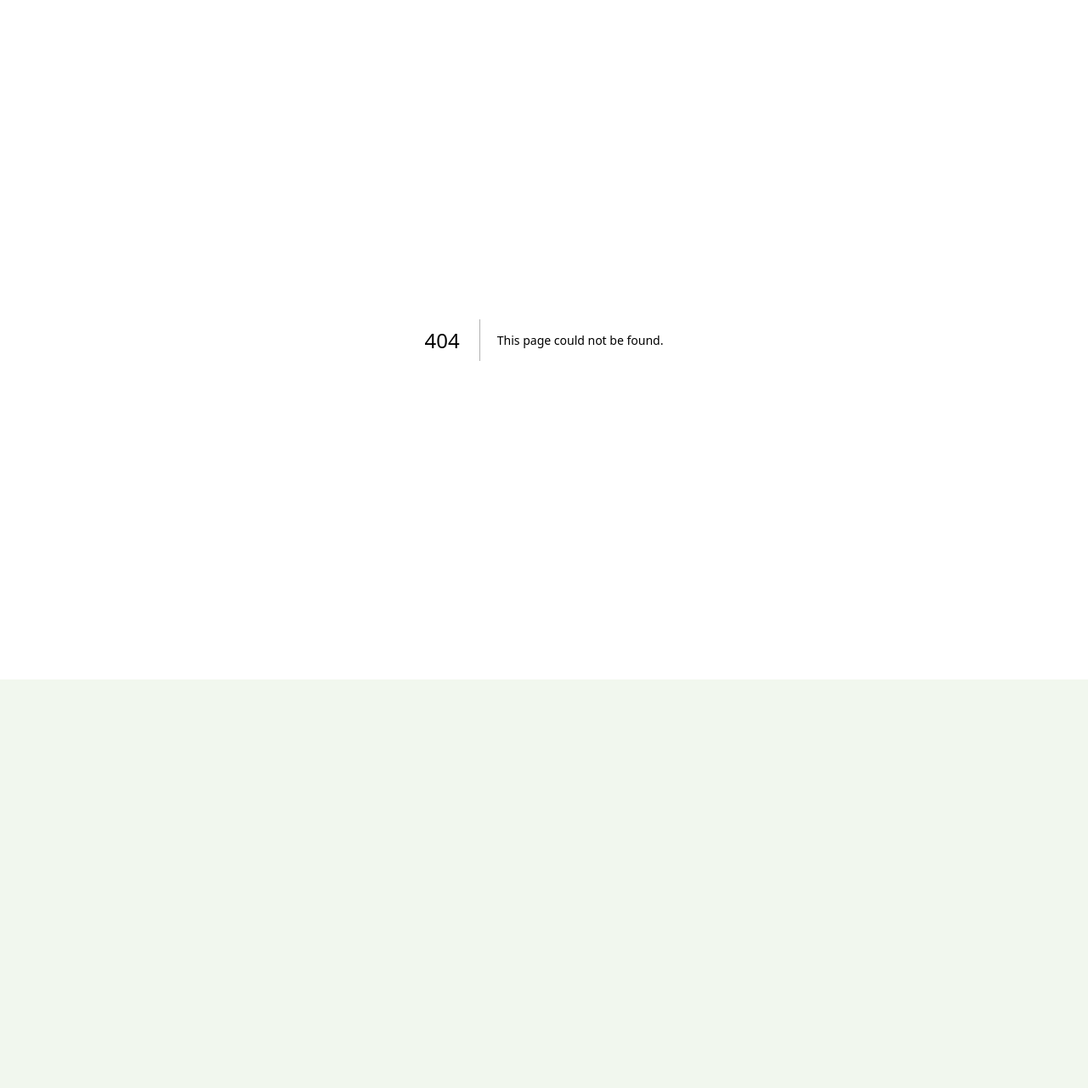
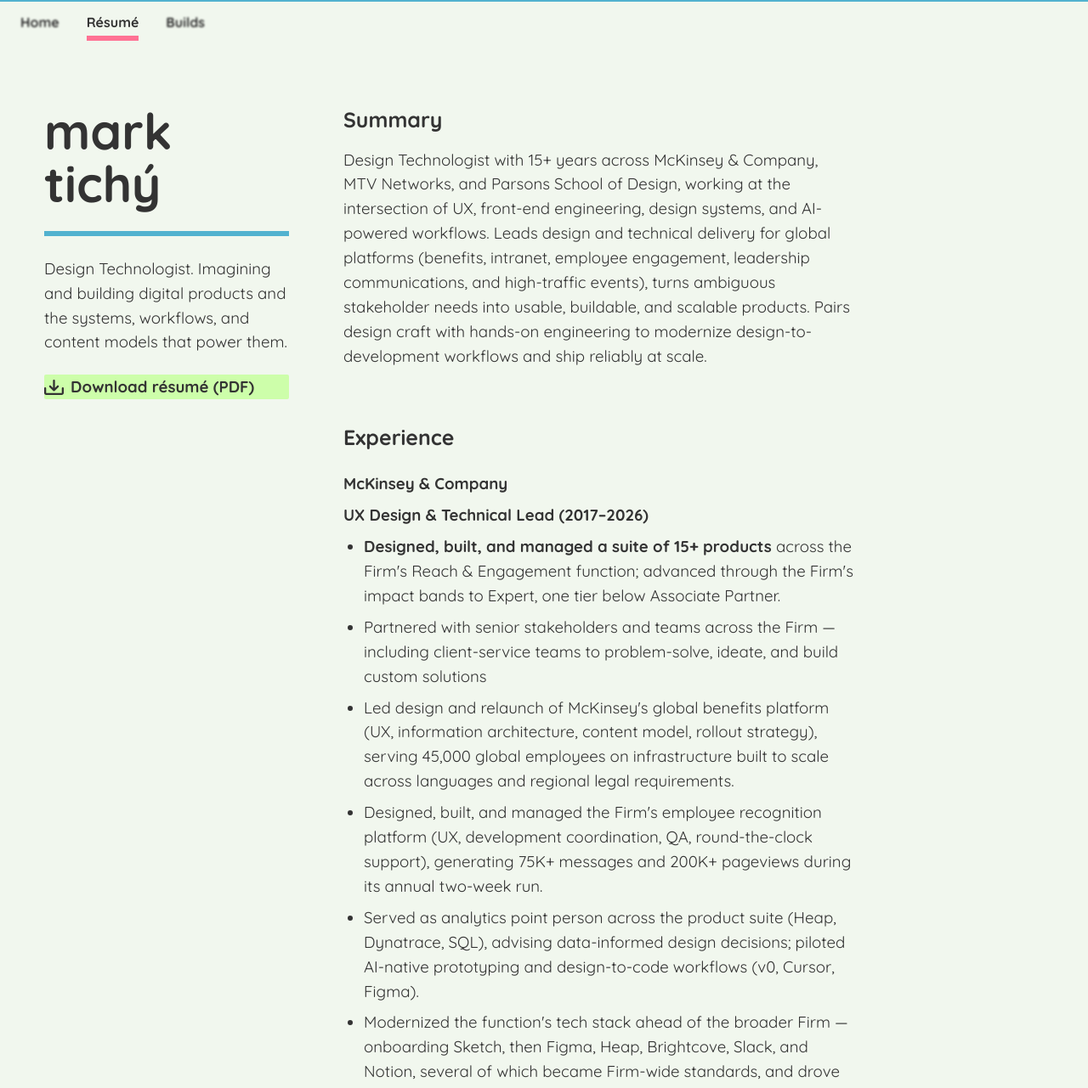
Before and after one commit to mtichy/tichy-hq-site, a Next.js app: page /resume in a window 1280 px wide. Before the commit this address had no page. Shown: the top 1281 px of the page at 85% size. Before the commit the page ends 800 px from the top, so only its background shows below. Built offline with nearby package versions, Linux system fonts and the light colour scheme.

Commit message:
feat: add ResumePage and update NavBar links

```diff
--- /dev/null
+++ b/app/resume/page.tsx
@@ -0,0 +1,25 @@
+import { Footer } from '@/components/footer'
+import { NavBar } from '@/components/nav-bar'
+import { ResumeContent } from '@/components/resume-content'
+import { ResumeSidebar } from '@/components/resume-sidebar'
+
+export const metadata = {
+  title: 'Résumé — Mark Tichý',
+  description:
+    'Design Technologist with 15+ years across McKinsey & Company, MTV Networks, and Parsons School of Design.',
+}
+
+export default function ResumePage() {
+  return (
+    <div className="min-h-screen">
+      <NavBar />
+      <main className="mx-auto w-full max-w-[var(--breakpoint-content)] px-6 py-16">
+        <div className="flex flex-col gap-12 lg:flex-row lg:items-start lg:gap-16">
+          <ResumeSidebar />
+          <ResumeContent />
+        </div>
+      </main>
+      <Footer />
+    </div>
+  )
+}
--- a/components/nav-bar.tsx
+++ b/components/nav-bar.tsx
@@ -1,12 +1,17 @@
+'use client'
+
+import { usePathname } from 'next/navigation'
 import { NavLink } from '@/components/nav-link'
 
 const NAV_ITEMS = [
-  { label: 'Home', href: '#', selected: true },
-  { label: 'Résumé', href: '#' },
-  { label: 'Builds', href: '#' },
+  { label: 'Home', href: '/' },
+  { label: 'Résumé', href: '/resume' },
+  { label: 'Builds', href: '/builds' },
 ]
 
 export function NavBar() {
+  const pathname = usePathname()
+
   return (
     <header className="sticky top-0 z-50 w-full border-t-2 border-t-[var(--color-brand-cyan)] bg-background">
       <nav
@@ -14,7 +19,11 @@ export function NavBar() {
         className="mx-auto flex max-w-content items-center gap-8 px-6 py-3"
       >
         {NAV_ITEMS.map((item) => (
-          <NavLink key={item.label} href={item.href} selected={item.selected}>
+          <NavLink
+            key={item.label}
+            href={item.href}
+            selected={pathname === item.href}
+          >
             {item.label}
           </NavLink>
         ))}
--- /dev/null
+++ b/components/resume-content.tsx
@@ -0,0 +1,135 @@
+export function ResumeContent() {
+  return (
+    <div className="w-full max-w-[600px]">
+      {/* Summary */}
+      <section>
+        <h2 className="text-medium font-bold leading-medium text-foreground">
+          Summary
+        </h2>
+        <p className="mt-4 text-regular leading-regular text-foreground text-pretty">
+          Design Technologist with 15+ years across McKinsey &amp; Company, MTV
+          Networks, and Parsons School of Design, working at the intersection of
+          UX, front-end engineering, design systems, and AI-powered workflows.
+          Leads design and technical delivery for global platforms (benefits,
+          intranet, employee engagement, leadership communications, and
+          high-traffic events), turns ambiguous stakeholder needs into usable,
+          buildable, and scalable products. Pairs design craft with hands-on
+          engineering to modernize design-to-development workflows and ship
+          reliably at scale.
+        </p>
+      </section>
+
+      {/* Experience */}
+      <section className="mt-16">
+        <h2 className="text-medium font-bold leading-medium text-foreground">
+          Experience
+        </h2>
+
+        {/* McKinsey & Company */}
+        <div className="mt-6">
+          <h3 className="text-regular font-bold leading-regular text-foreground">
+            McKinsey &amp; Company
+          </h3>
+
+          {/* UX Design & Technical Lead */}
+          <h4 className="mt-2 text-regular font-bold leading-regular text-foreground">
+            UX Design &amp; Technical Lead (2017–2026)
+          </h4>
+          <ul className="mt-2 flex list-disc flex-col gap-2 pl-6 text-regular leading-regular text-foreground">
+            <li>
+              <span className="font-bold">
+                Designed, built, and managed a suite of 15+ products
+              </span>{' '}
+              across the Firm&apos;s Reach &amp; Engagement function; advanced
+              through the Firm&apos;s impact bands to Expert, one tier below
+              Associate Partner.
+            </li>
+            <li>
+              Partnered with senior stakeholders and teams across the Firm —
+              including client-service teams to problem-solve, ideate, and build
+              custom solutions
+            </li>
+            <li>
+              Led design and relaunch of McKinsey&apos;s global benefits platform
+              (UX, information architecture, content model, rollout strategy),
+              serving 45,000 global employees on infrastructure built to scale
+              across languages and regional legal requirements.
+            </li>
+            <li>
+              Designed, built, and managed the Firm&apos;s employee recognition
+              platform (UX, development coordination, QA, round-the-clock
+              support), generating 75K+ messages and 200K+ pageviews during its
+              annual two-week run.
+            </li>
+            <li>
+              Served as analytics point person across the product suite (Heap,
+              Dynatrace, SQL), advising data-informed design decisions; piloted
+              AI-native prototyping and design-to-code workflows (v0, Cursor,
+              Figma).
+            </li>
+            <li>
+              Modernized the function&apos;s tech stack ahead of the broader Firm
+              — onboarding Sketch, then Figma, Heap, Brightcove, Slack, and
+              Notion, several of which became Firm-wide standards, and drove team
+              adoption each time.
+            </li>
+            <li>
+              Led jQuery-to-React component modernization and built reusable
+              component libraries, establishing Figma and Storybook as the single
+              source of truth.
+            </li>
+            <li>
+              Migrated entire product suite from external vendors to the internal
+              engineering team with no loss of business continuity, importing
+              product-management and design-to-dev handoff practices.
+            </li>
+            <li>
+              Partnered with engineers and product managers on QA, sprint
+              execution, and risk mitigation for high-traffic launches including
+              the firm&apos;s Partner Elections, annual benefits open enrollment,
+              and gloabl executive livestreams.
+            </li>
+            <li>
+              Led Drupal-to-SharePoint migrations and Box-to-SharePoint
+              migrations for multiple functions, enabling non-technical teams to
+              self-manage content.
+            </li>
+          </ul>
+
+          {/* Lead Interactive Designer */}
+          <h4 className="mt-6 text-regular font-bold leading-regular text-foreground">
+            Lead Interactive Designer (2014–2017)
+          </h4>
+          <ul className="mt-2 flex list-disc flex-col gap-2 pl-6 text-regular leading-regular text-foreground">
+            <li>
+              Set and executed design and product strategy for McKinsey&apos;s
+              internal communications function in partnership with the Global
+              Director of MD and Internal Communications, supporting the
+              CEO&apos;s agenda to reshape and grow the Firm.
+            </li>
+            <li>
+              Redesigned and built the Firm&apos;s flagship internal
+              communications channel, laying the design-and-build foundation that
+              grew into the product suite I went on to lead.
+              <ul className="mt-2 flex list-disc flex-col gap-2 pl-6">
+                <li>
+                  Results: sustained 3x increase in readership; 95% of readers
+                  reported trusting the publication; 71% reported trying
+                  something new at work based on what they read.
+                </li>
+              </ul>
+            </li>
+            <li>
+              Modernized the function&apos;s video and analytics infrastructure
+              and modernized the team&apos;s UX workflow moving to Sketch
+            </li>
+            <li>
+              Hired a development team that we successfully collaborated with for
+              10-years
+            </li>
+          </ul>
+        </div>
+      </section>
+    </div>
+  )
+}
--- /dev/null
+++ b/components/resume-sidebar.tsx
@@ -0,0 +1,33 @@
+import { Hyperlink } from '@/components/hyperlink'
+
+export function ResumeSidebar() {
+  return (
+    <aside className="w-full lg:sticky lg:top-24 lg:max-w-[288px] lg:self-start">
+      <div className="flex w-full max-w-[288px] flex-col gap-6">
+        <h1 className="text-mega font-bold leading-mega text-foreground text-balance">
+          mark
+          <br />
+          tichý
+        </h1>
+        <hr className="h-[6px] w-full border-0 bg-[var(--color-brand-cyan)]" />
+        <p className="text-regular leading-regular text-foreground text-pretty">
+          Design Technologist. Imagining and building digital products and the
+          systems, workflows, and content models that power them.
+        </p>
+        <Hyperlink
+          href="/mark-tichy-resume.pdf"
+          download
+          className="inline-flex items-center gap-2 text-regular leading-regular"
+        >
+          <img
+            src="/figma/download-icon.svg"
+            alt=""
+            aria-hidden="true"
+            className="h-[18px] w-[23px]"
+          />
+          Download résumé (PDF)
+        </Hyperlink>
+      </div>
+    </aside>
+  )
+}
```
Also changed, not shown: public/figma/download-icon.svg (added).
